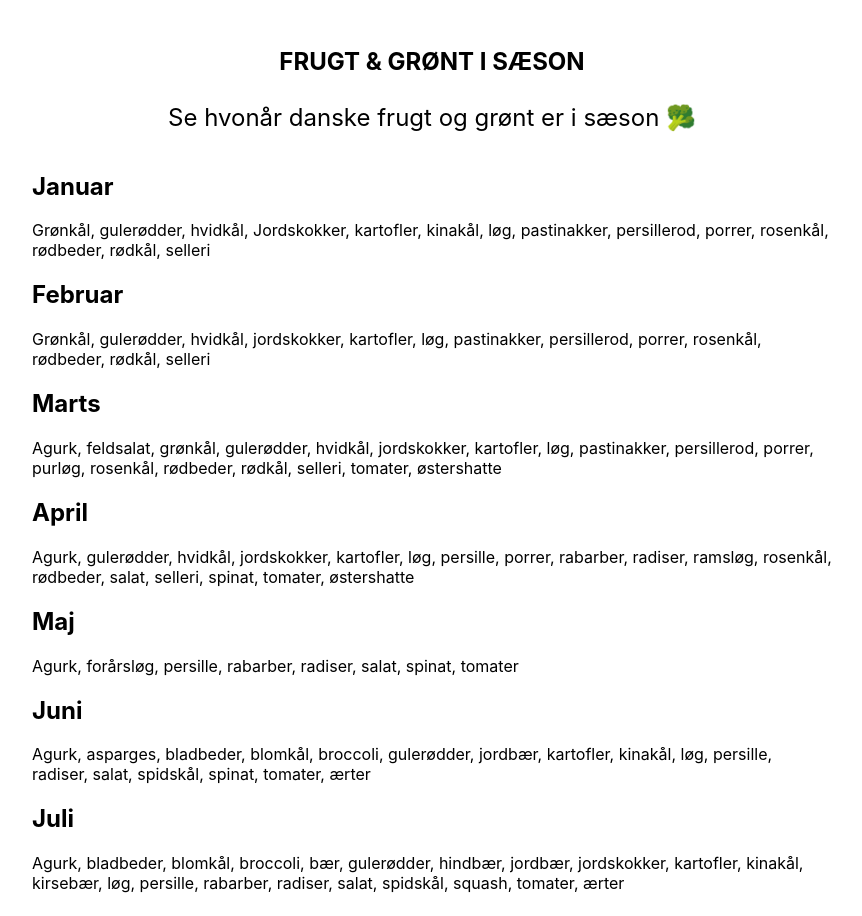
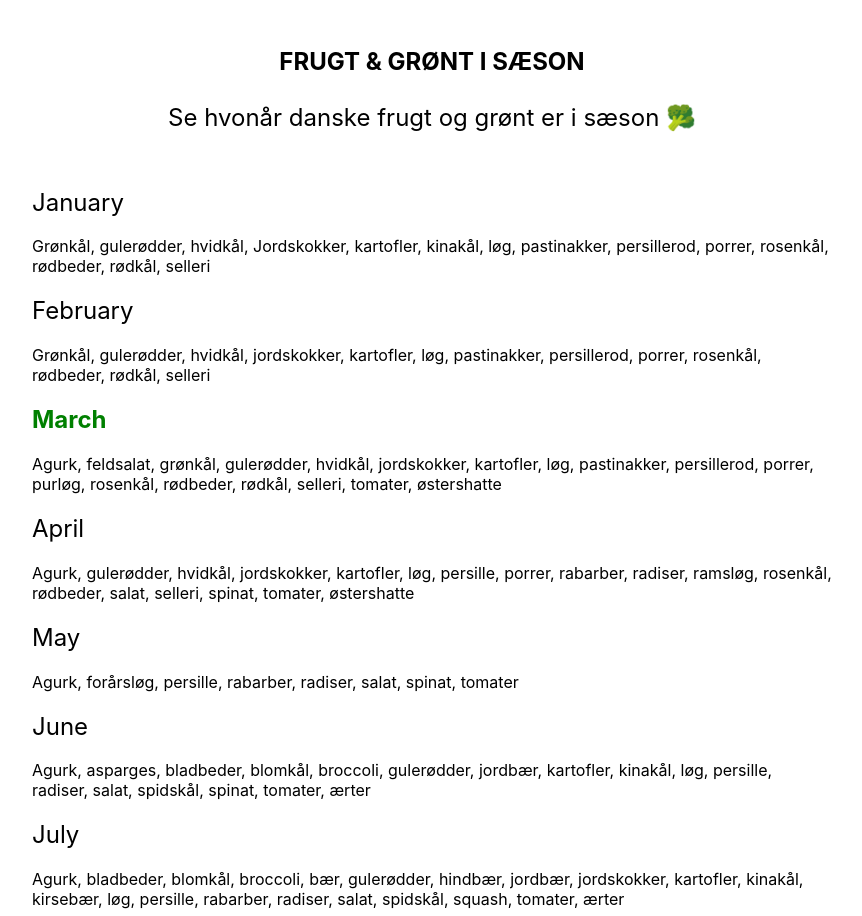
Before and after one commit to CecilieMariendal/greens, a Next.js app: page / in a window 1280 px wide. Shown: the top 916 px of the page, without its empty margins (208-1070 px from the left). Built offline with nearby package versions, Linux system fonts and the light colour scheme.

Commit message:
Dynamic list

```diff
--- a/pages/index.js
+++ b/pages/index.js
@@ -2,6 +2,36 @@ import Head from 'next/head'
 import styles from '../styles/Home.module.css'
 
 export default function Home() {
+  const monthNames = ["January", "February", "March", "April", "May", "June",
+    "July", "August", "September", "October", "November", "December"
+  ];
+
+  const data = [
+    "Grønkål, gulerødder, hvidkål, Jordskokker, kartofler, kinakål, løg, pastinakker, persillerod, porrer, rosenkål, rødbeder, rødkål, selleri",
+    "Grønkål, gulerødder, hvidkål, jordskokker, kartofler, løg, pastinakker, persillerod, porrer, rosenkål, rødbeder, rødkål, selleri",
+    "Agurk, feldsalat, grønkål, gulerødder, hvidkål, jordskokker, kartofler, løg, pastinakker, persillerod, porrer, purløg, rosenkål, rødbeder, rødkål, selleri, tomater, østershatte",
+    "Agurk, gulerødder, hvidkål, jordskokker, kartofler, løg, persille, porrer, rabarber, radiser, ramsløg, rosenkål, rødbeder, salat, selleri, spinat, tomater, østershatte",
+    "Agurk, forårsløg, persille, rabarber, radiser, salat, spinat, tomater",
+    "Agurk, asparges, bladbeder, blomkål, broccoli, gulerødder, jordbær, kartofler, kinakål, løg, persille, radiser, salat, spidskål, spinat, tomater, ærter",
+    "Agurk, bladbeder, blomkål, broccoli, bær, gulerødder, hindbær, jordbær, jordskokker, kartofler, kinakål, kirsebær, løg, persille, rabarber, radiser, salat, spidskål, squash, tomater, ærter",
+    "Agurk, asier, bladbeder, bladselleri, blomkål, blommer, broccoli, bær, bønner, gulerødder, hindbær, hvidkål, jordskokker, kartofler, kinakål, løg, majs, persille, porrer, pærer, rabarber, radiser, rødbeder, rødkål, salat, spidskål, spinat, squash, tomater, vindruer, æbler, ærter",
+    "Agurk, asier, bladbeder, bladselleri, blomkål, blommer, broccoli, bønner, grønkål, gulerødder, hvidkål, jordskokker, kartofler, kinakål, løg, majs, pastinakker, persille, persillerod, porrer, pærer, radiser, rosenkål, rødbeder, rødkål, salat, selleri, spinat, squash, tomater, vindruer, æbler",
+    "Agurk, asier, bladbeder, bladselleri, blomkål, broccoli, grønkål, gulerødder, hvidkål, jordskokker, kartofler, kinakål, løg, majs, pastinakker, persille, persillerod, porrer, pærer, radiser, rosenkål, rødbeder, rødkål, salat, selleri, spidskål, spinat, squash, tomater, valnødder, vindruer, æbler",
+    "Blomkål, græskar, grønkål, gulerødder, hvidkål, jordskokker, kartofler, kinakål, løg, pastinakker, persillerod, porrer, pærer, rosenkål, rødbeder, rødkål, salat, selleri, tomater, æbler",
+    "Blomkål, grønkål, gulerødder, hvidkål, jordskokker, kartofler, kinakål, løg, pastinakker, persillerod, porrer, pærer, rosenkål, rødbeder, rødkål, selleri, æbler",
+  ];
+
+  const date = new Date();
+
+  const list = monthNames.map((month, index) => {
+    return (
+      <>
+        <h2 className={(index === date.getMonth()) ? styles.active : ''}>{month}</h2>
+        <p>{data[index]}</p>
+      </>
+    );
+  });
+
   return (
     <div className={styles.container}>
       <Head>
@@ -13,43 +43,9 @@ export default function Home() {
         <h1 className={styles.title}>FRUGT & GRØNT I SÆSON</h1>
         <p className={styles.description}>Se hvonår danske frugt og grønt er i sæson 🥦</p>
 
-        <div className={styles.content}>
-          <h2>Januar</h2>
-          <p>Grønkål, gulerødder, hvidkål, Jordskokker, kartofler, kinakål, løg, pastinakker, persillerod, porrer, rosenkål, rødbeder, rødkål, selleri</p>
-
-          <h2>Februar</h2>
-          <p>Grønkål, gulerødder, hvidkål, jordskokker, kartofler, løg, pastinakker, persillerod, porrer, rosenkål, rødbeder, rødkål, selleri</p>
-
-          <h2>Marts</h2>
-          <p>Agurk, feldsalat, grønkål, gulerødder, hvidkål, jordskokker, kartofler, løg, pastinakker, persillerod, porrer, purløg, rosenkål, rødbeder, rødkål, selleri, tomater, østershatte</p>
-
-          <h2>April</h2>
-          <p>Agurk, gulerødder, hvidkål, jordskokker, kartofler, løg, persille, porrer, rabarber, radiser, ramsløg, rosenkål, rødbeder, salat, selleri, spinat, tomater, østershatte</p>
-
-          <h2>Maj</h2>
-          <p>Agurk, forårsløg, persille, rabarber, radiser, salat, spinat, tomater</p>
-
-          <h2>Juni</h2>
-          <p>Agurk, asparges, bladbeder, blomkål, broccoli, gulerødder, jordbær, kartofler, kinakål, løg, persille, radiser, salat, spidskål, spinat, tomater, ærter</p>
-
-          <h2>Juli</h2>
-          <p>Agurk, bladbeder, blomkål, broccoli, bær, gulerødder, hindbær, jordbær, jordskokker, kartofler, kinakål, kirsebær, løg, persille, rabarber, radiser, salat, spidskål, squash, tomater, ærter</p>
-
-          <h2>August</h2>
-          <p>Agurk, asier, bladbeder, bladselleri, blomkål, blommer, broccoli, bær, bønner, gulerødder, hindbær, hvidkål, jordskokker, kartofler, kinakål, løg, majs, persille, porrer, pærer, rabarber, radiser, rødbeder, rødkål, salat, spidskål, spinat, squash, tomater, vindruer, æbler, ærter</p>
-
-          <h2>September</h2>
-          <p>Agurk, asier, bladbeder, bladselleri, blomkål, blommer, broccoli, bønner, grønkål, gulerødder, hvidkål, jordskokker, kartofler, kinakål, løg, majs, pastinakker, persille, persillerod, porrer, pærer, radiser, rosenkål, rødbeder, rødkål, salat, selleri, spinat, squash, tomater, vindruer, æbler</p>
-
-          <h2>Oktober</h2>
-          <p>Agurk, asier, bladbeder, bladselleri, blomkål, broccoli, grønkål, gulerødder, hvidkål, jordskokker, kartofler, kinakål, løg, majs, pastinakker, persille, persillerod, porrer, pærer, radiser, rosenkål, rødbeder, rødkål, salat, selleri, spidskål, spinat, squash, tomater, valnødder, vindruer, æbler</p>
-
-          <h2>November</h2>
-          <p>Blomkål, græskar, grønkål, gulerødder, hvidkål, jordskokker, kartofler, kinakål, løg, pastinakker, persillerod, porrer, pærer, rosenkål, rødbeder, rødkål, salat, selleri, tomater, æbler</p>
-
-          <h2>December</h2>
-          <p>Blomkål, grønkål, gulerødder, hvidkål, jordskokker, kartofler, kinakål, løg, pastinakker, persillerod, porrer, pærer, rosenkål, rødbeder, rødkål, selleri, æbler</p>
-        </div>
+        <ul className={styles.content}>
+          {list}
+        </ul>
       </main>
 
       <footer className={styles.footer}>
--- a/styles/Home.module.css
+++ b/styles/Home.module.css
@@ -44,4 +44,14 @@
 
 .content {
   max-width: 800px;
+  padding: 0;
 }
+
+.content h2 {
+  font-weight: normal;
+}
+
+.content .active {
+  color: green;
+  font-weight: bold;
+}
```
